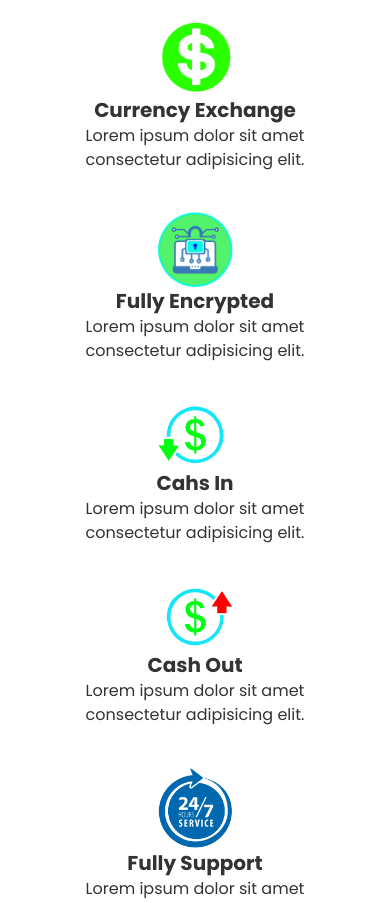
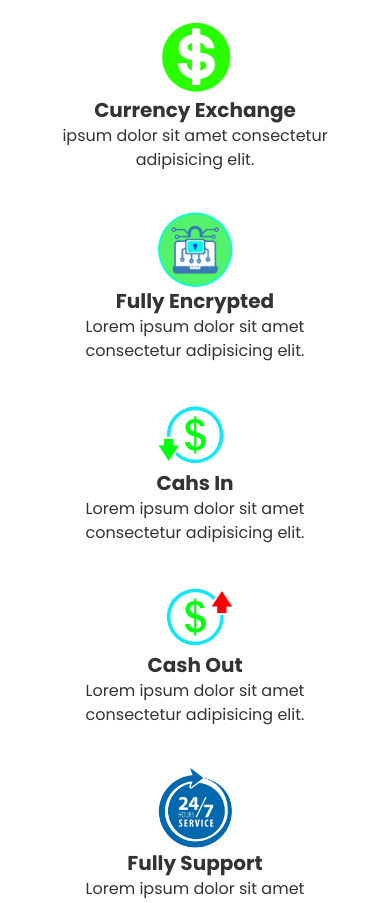
Before and after one commit to grnisna/POYSHA-pay, a React (Create React App) app: page / in a window 390 px wide. Shown: the part 3680-4583 px from the top of the page. Built offline with nearby package versions, Linux system fonts and the light colour scheme; no server answers.

Commit message:
sercing why donot responsive in logout button

```diff
--- a/src/components/Pages/HomePage/AppDownload.js
+++ b/src/components/Pages/HomePage/AppDownload.js
@@ -38,7 +38,7 @@ const AppDownload = () => {
                             <img src={currency} alt="" width={75} />
                         </div>
                         <h1 className='font-bold text-xl'>Currency Exchange</h1>
-                        <p>Lorem ipsum dolor sit amet consectetur adipisicing elit. </p>
+                        <p> ipsum dolor sit amet consectetur adipisicing elit. </p>
                     </div>
                     <div className='lg:text-right text-center mb-10'>
                         <div className='flex justify-center lg:justify-end'>
```
